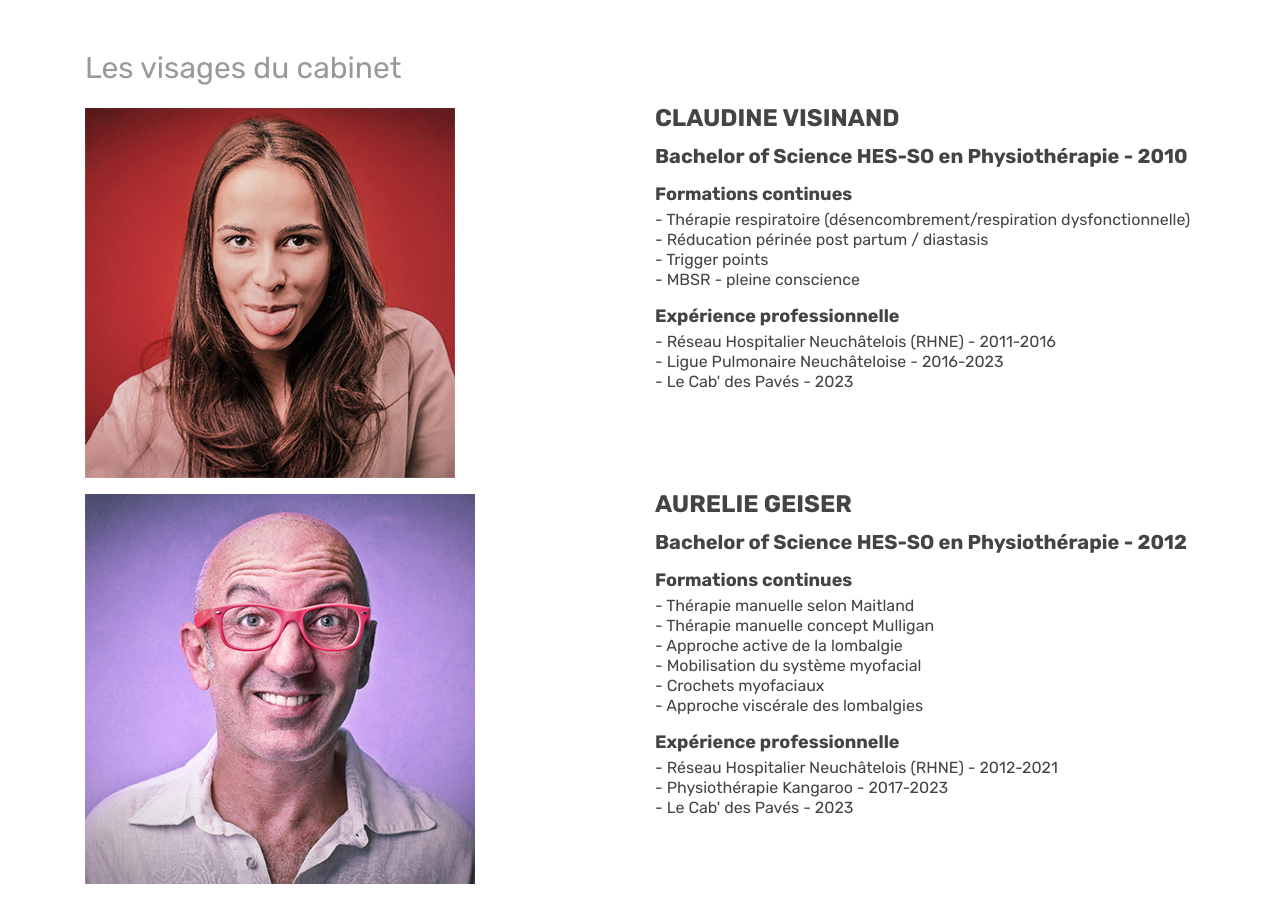
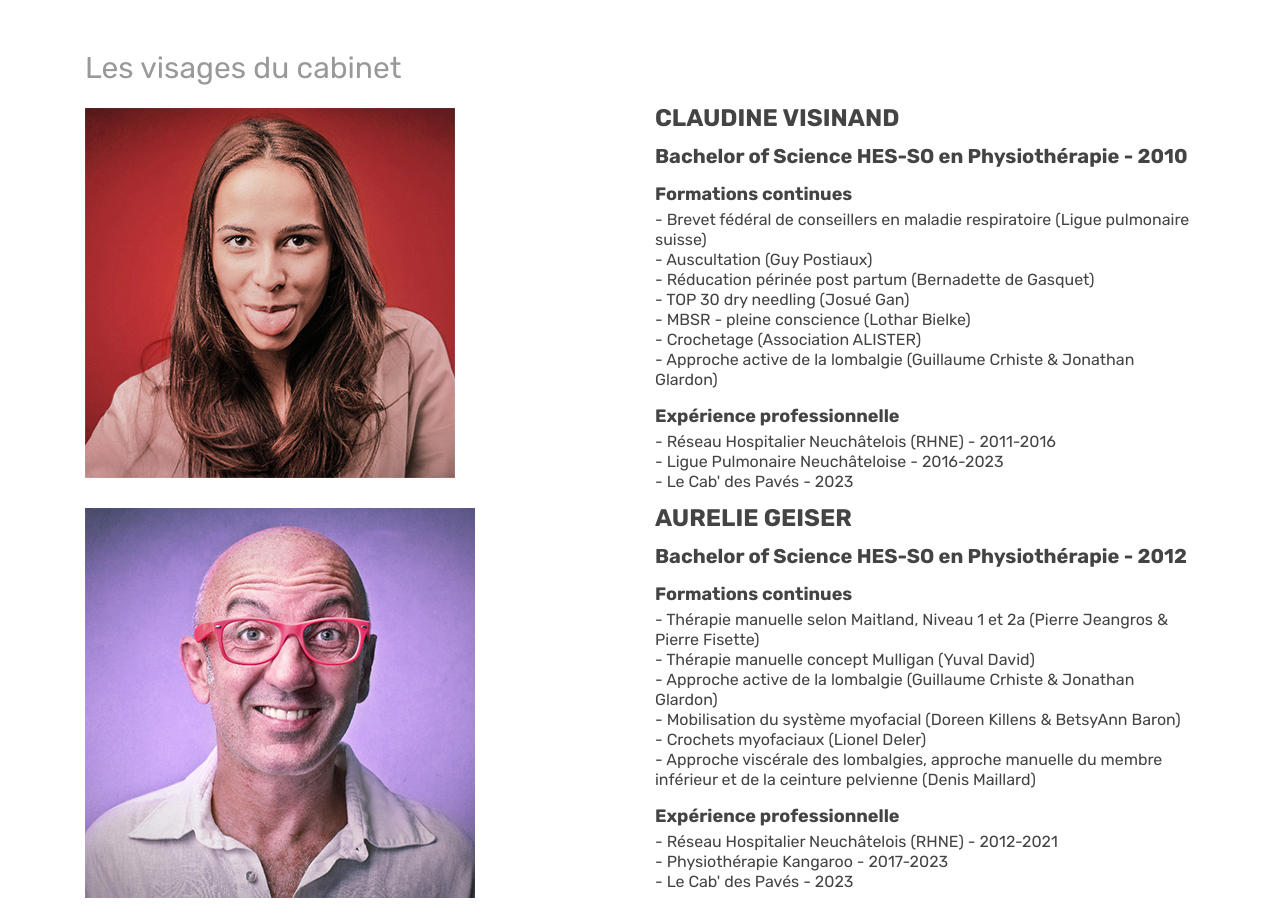
Before and after one commit to aureliegeiser/aureliegeiser.github.io, a Jekyll site: the page built from index.html, in a window 1280 px wide. Shown: the part 1768-2682 px from the top of the page. Built offline with Jekyll 4.4.1, drawn with Linux system fonts in a browser that asks for light colours.

Commit message:
Visages du cabinet

```diff
--- a/index.html
+++ b/index.html
@@ -187,10 +187,13 @@ title: Le Cab' des Pavés
           <div class="summary-diploma">Bachelor of Science HES-SO en Physiothérapie - 2010</div>
           <div class="summary-title">Formations continues</div>
           <ul>
-            <li>- Thérapie respiratoire (désencombrement/respiration dysfonctionnelle)</li>
-            <li>- Réducation périnée post partum / diastasis</li>
-            <li>- Trigger points</li>
-            <li>- MBSR - pleine conscience</li>
+            <li>- Brevet fédéral de conseillers en maladie respiratoire (Ligue pulmonaire suisse)</li>
+            <li>- Auscultation (Guy Postiaux)</li>
+            <li>- Réducation périnée post partum (Bernadette de Gasquet)</li>
+            <li>- TOP 30 dry needling (Josué Gan)
+            <li>- MBSR - pleine conscience (Lothar Bielke)</li>
+            <li>- Crochetage (Association ALISTER)</li>
+            <li>- Approche active de la lombalgie (Guillaume Crhiste & Jonathan Glardon)</li>
           </ul>
           <div class="summary-title">Expérience professionnelle</div>
           <ul>
@@ -225,12 +228,12 @@ title: Le Cab' des Pavés
           <div class="summary-diploma">Bachelor of Science HES-SO en Physiothérapie - 2012</div>
           <div class="summary-title">Formations continues</div>
           <ul>
-            <li>- Thérapie manuelle selon Maitland</li>
-            <li>- Thérapie manuelle concept Mulligan</li>
-            <li>- Approche active de la lombalgie</li>
-            <li>- Mobilisation du système myofacial</li>
-            <li>- Crochets myofaciaux</li>
-            <li>- Approche viscérale des lombalgies</li>
+            <li>- Thérapie manuelle selon Maitland, Niveau 1 et 2a (Pierre Jeangros & Pierre Fisette)</li>
+            <li>- Thérapie manuelle concept Mulligan (Yuval David)</li>
+            <li>- Approche active de la lombalgie (Guillaume Crhiste & Jonathan Glardon)</li>
+            <li>- Mobilisation du système myofacial (Doreen Killens & BetsyAnn Baron)</li>
+            <li>- Crochets myofaciaux (Lionel Deler)</li>
+            <li>- Approche viscérale des lombalgies, approche manuelle du membre inférieur et de la ceinture pelvienne (Denis Maillard)</li>
           </ul>
           <div class="summary-title">Expérience professionnelle</div>
           <ul>
```
